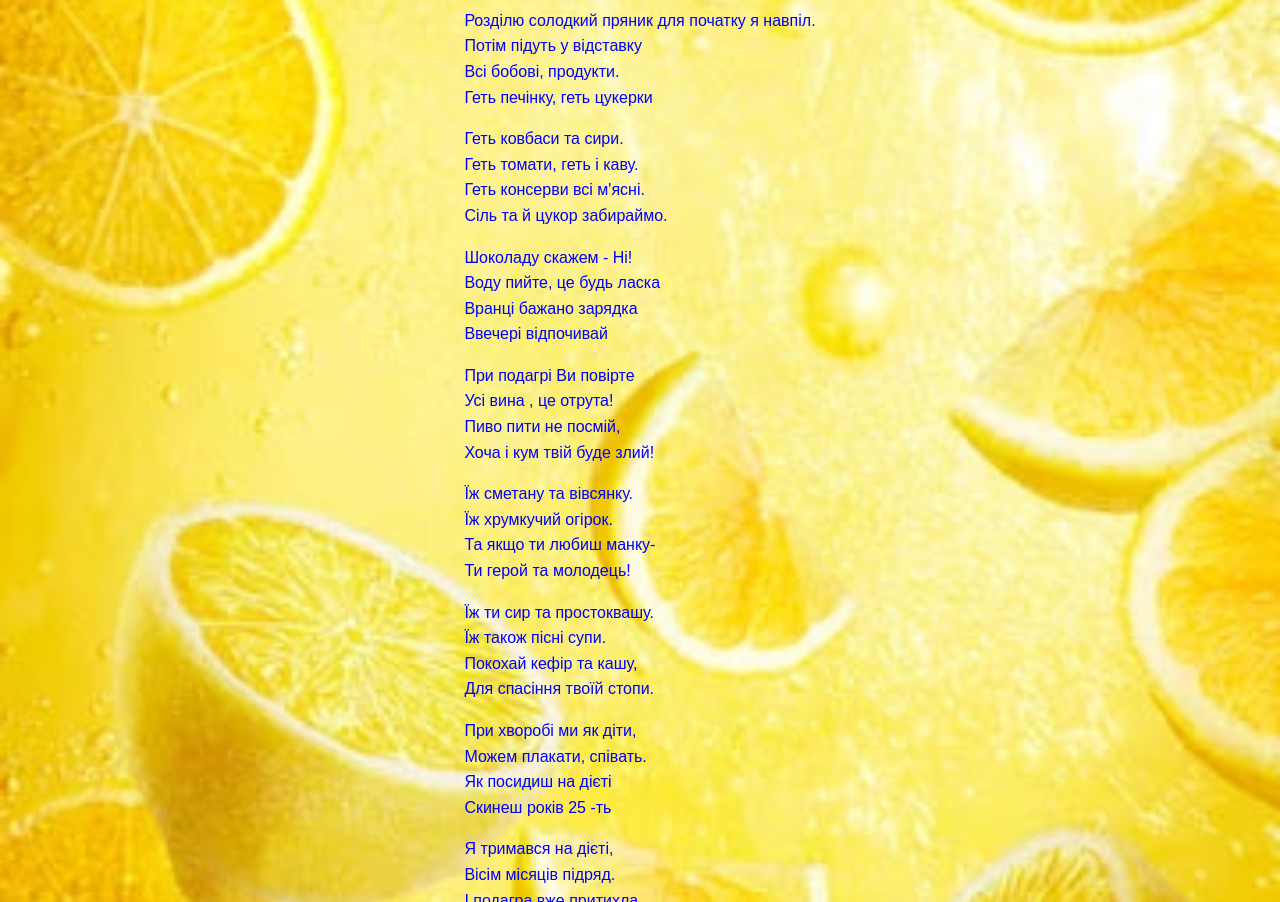
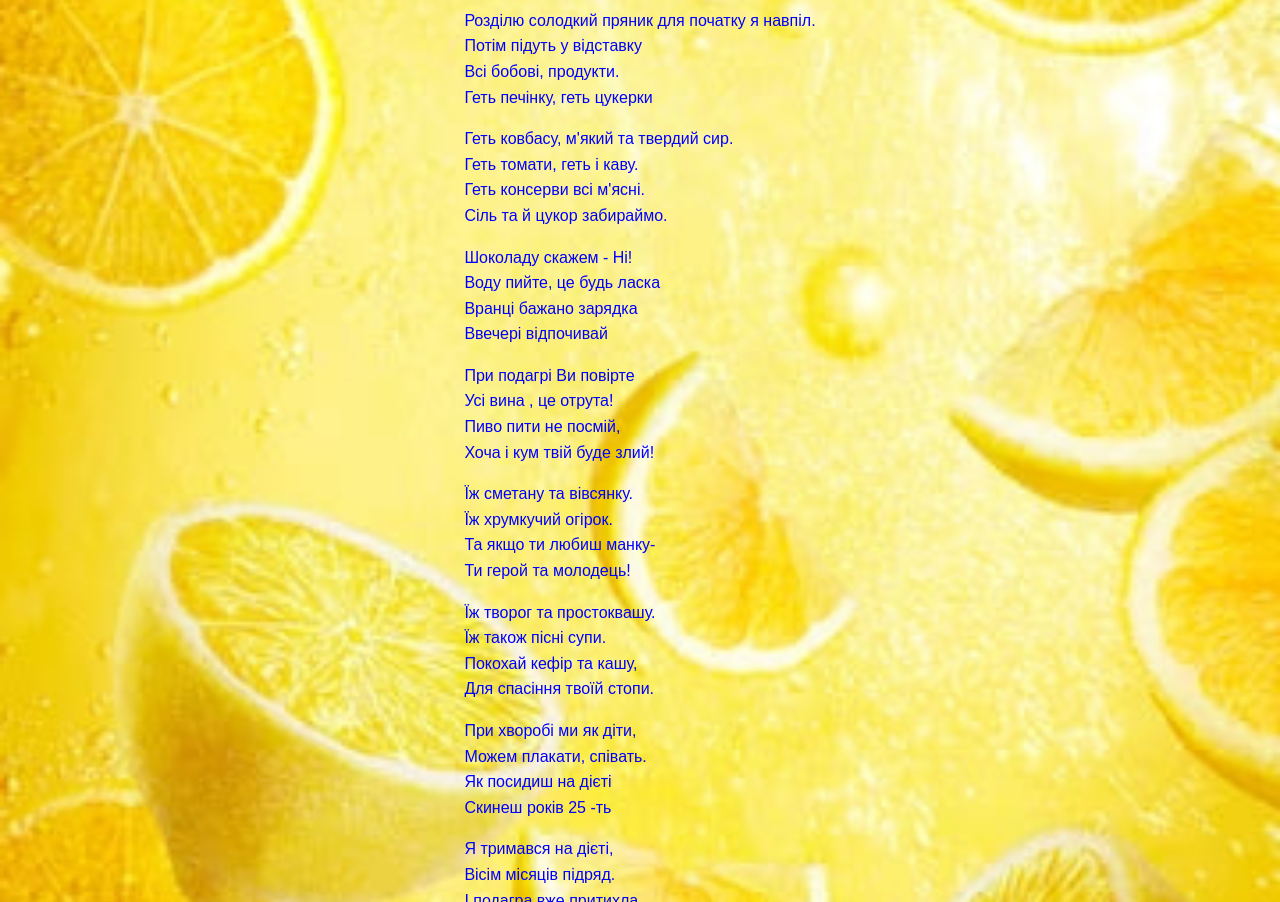
Before and after one commit to SolopovDmitriy/Poem_gout, a plain HTML site: page index.html in a window 1280 px wide. Shown: the part 680-1582 px from the top of the page. Drawn offline with Linux system fonts and the light colour scheme.

Commit message:
changed cheese  commit

```diff
--- a/index.html
+++ b/index.html
@@ -58,7 +58,7 @@
 
 
             <p>
-                Геть ковбаси та сири.<br>
+                Геть ковбасу, м'який та твердий сир.<br>
                 Геть томати, геть і каву.<br>
                 Геть консерви всі м'ясні.<br>
                 Сіль та й цукор забираймо.
@@ -90,7 +90,7 @@
 
 
             <p>
-                Їж ти сир та простоквашу.<br>
+                Їж творог та простоквашу.<br>
                 Їж також пісні супи.<br>
                 Покохай кефір та кашу,<br>
                 Для спасіння твоїй стопи.
```
